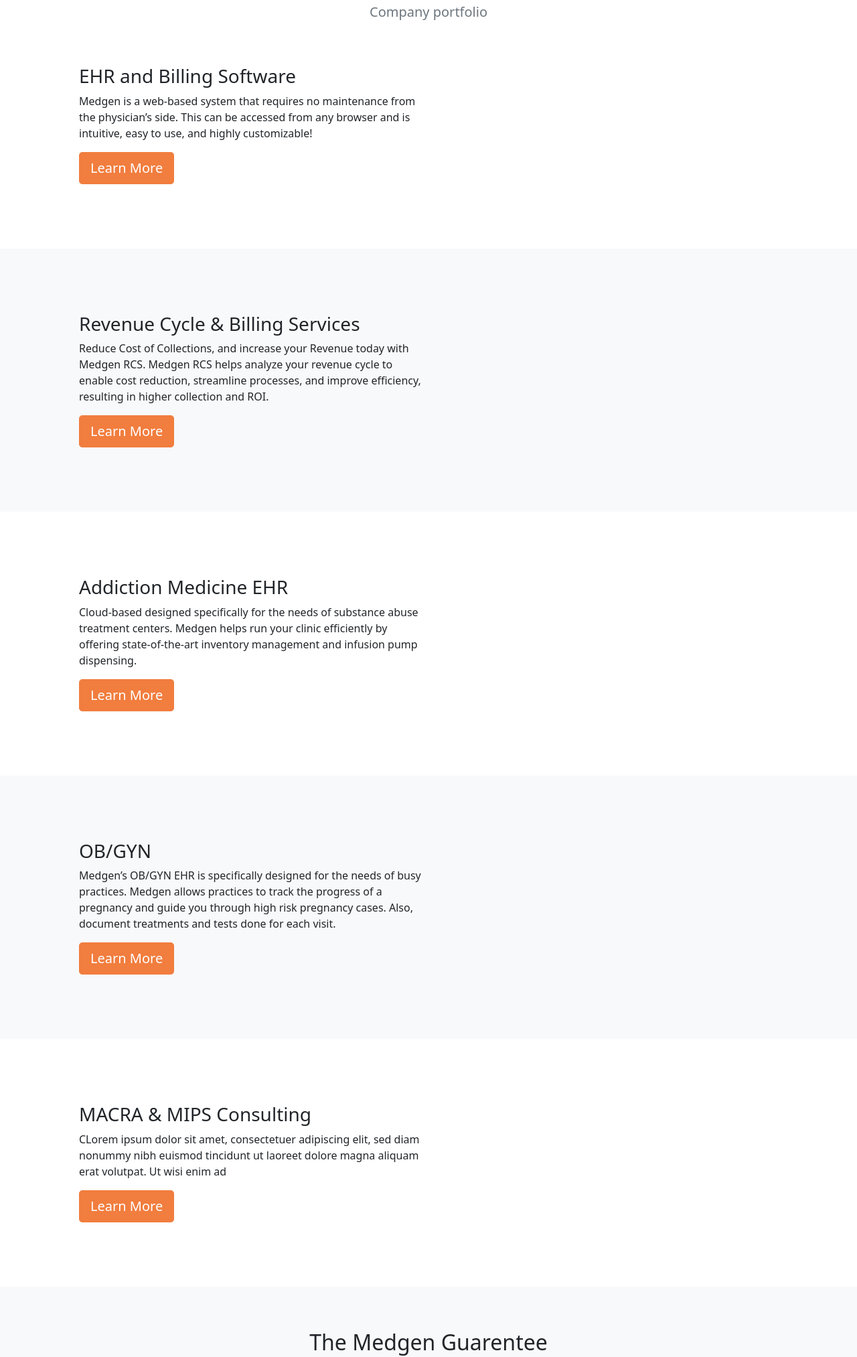
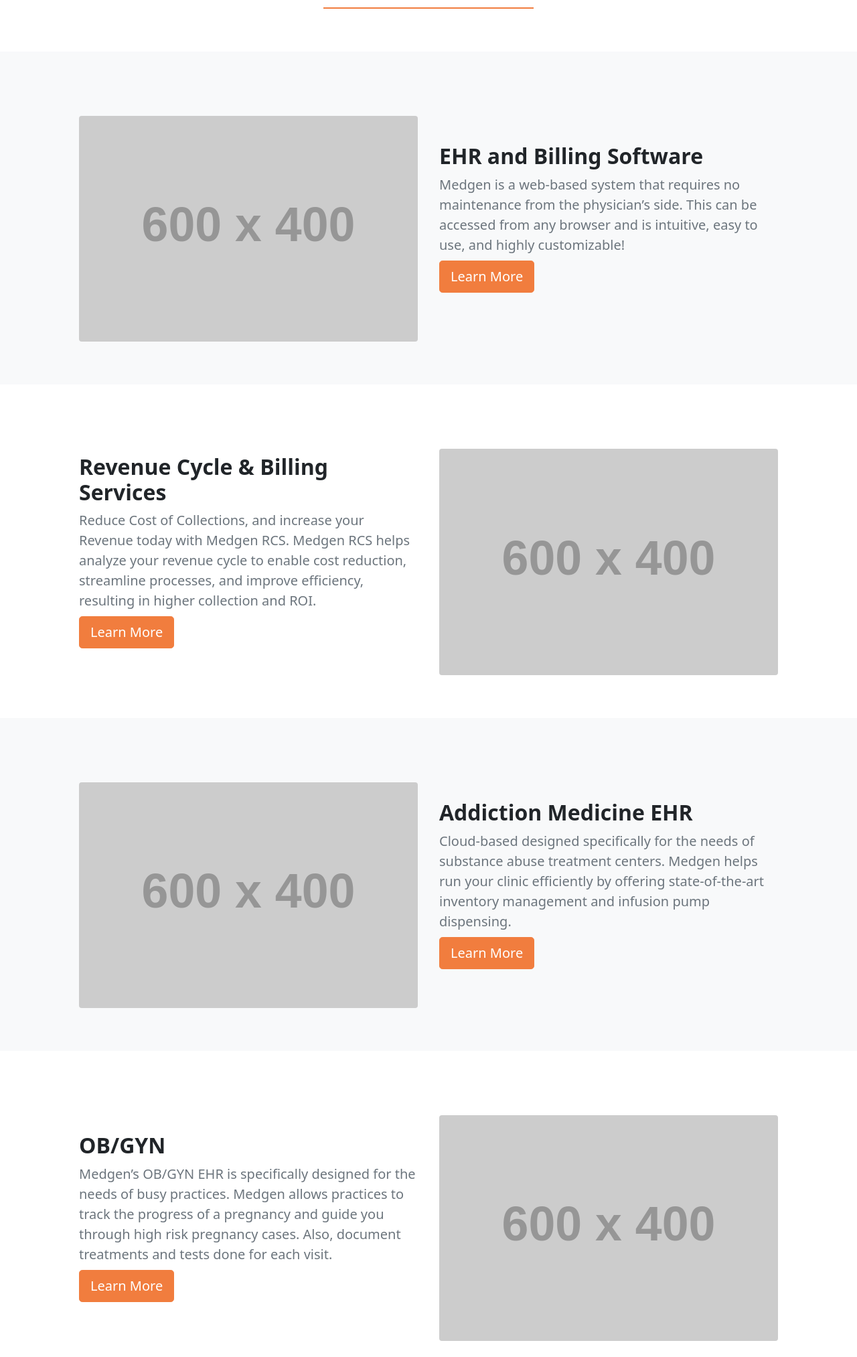
Before and after one commit to mlalehz1/startbootstrap-modern-business-gh-pages, a plain HTML site: page products.html in a window 1280 px wide. Shown: the part 173-2199 px from the top of the page at 67% size. Drawn offline with nearby package versions, Linux system fonts and the light colour scheme; placeholder pictures from the web are drawn by us.

Commit message:
button color, costs link, products alignment

```diff
--- a/products.html
+++ b/products.html
@@ -50,72 +50,82 @@
                 <div class="container px-5 my-5">
                     <div class="text-center mb-5">
                         <h1 class="fw-bolder">Top-rated Features</h1>
-                        <p class="lead fw-normal text-muted mb-0">Company portfolio</p>
+                        <hr style="border: none;">
                     </div>
-                    <div class="row gx-5">
+                </section>
+            <!-- section one-->
+            <section class="py-5 bg-light" id="scroll-target">
+                <div class="container px-5 my-5">
+                    <div class="row gx-5 align-items-center">
+                        <div class="col-lg-6"><img class="img-fluid rounded mb-5 mb-lg-0" src="https://dummyimage.com/600x400/343a40/6c757d" alt="..." /></div>
                         <div class="col-lg-6">
-                            <div class="position-relative mb-5">
-                                <h3>EHR and Billing Software</h3>
-                                <p>Medgen is a web-based system that requires no maintenance from the physician’s side. This can be accessed from any browser and is intuitive, easy to use, and highly customizable!</p>
-                                <a class="btn btn-lg btn-primary" href="#!">Learn More</a>
+                            <h2 class="fw-bolder">EHR and Billing Software</h2>
+                            <p class="lead fw-normal text-muted mb-0">Medgen is a web-based system that requires no maintenance from the physician’s side. This can be accessed from any browser and is intuitive, easy to use, and highly customizable!</p>
+                             <a class="btn btn-lg btn-primary" href="ehr.html">Learn More</a>
+                        </div>
                     </div>
                 </div>
             </section>
-                <section class="py-5 bg-light">
+            <!-- section two-->
+            <section class="py-5">
                 <div class="container px-5 my-5">
-                        <div class="row gx-5">
+                    <div class="row gx-5 align-items-center">
+                        <div class="col-lg-6 order-first order-lg-last"><img class="img-fluid rounded mb-5 mb-lg-0" src="https://dummyimage.com/600x400/343a40/6c757d" alt="..." /></div>
                         <div class="col-lg-6">
-                            <div class="position-relative mb-5">
-                                <h3>Revenue Cycle & Billing Services</h3>
-                                <p>Reduce Cost of Collections, and increase your Revenue today with Medgen RCS. Medgen RCS helps analyze your revenue cycle to enable cost reduction, streamline processes, and improve efficiency, resulting in higher collection and ROI. </p>
+                            <h2 class="fw-bolder">Revenue Cycle & Billing Services</h2>
+                            <p class="lead fw-normal text-muted mb-0">Reduce Cost of Collections, and increase your Revenue today with Medgen RCS. Medgen RCS helps analyze your revenue cycle to enable cost reduction, streamline processes, and improve efficiency, resulting in higher collection and ROI.</p>
+                            <a class="btn btn-lg btn-primary" href="RCS.html">Learn More</a>
+                        </div>
+                    </div>
+                </div>
+            </section>
+            <!-- section three-->
+            <section class="py-5 bg-light" id="scroll-target">
+                <div class="container px-5 my-5">
+                    <div class="row gx-5 align-items-center">
+                        <div class="col-lg-6"><img class="img-fluid rounded mb-5 mb-lg-0" src="https://dummyimage.com/600x400/343a40/6c757d" alt="..." /></div>
+                        <div class="col-lg-6">
+                            <h2 class="fw-bolder">Addiction Medicine EHR</h2>
+                            <p class="lead fw-normal text-muted mb-0">Cloud-based designed specifically for the needs of substance abuse treatment centers. Medgen helps run your clinic efficiently by offering state-of-the-art inventory management and infusion pump dispensing.</p>
                              <a class="btn btn-lg btn-primary" href="#!">Learn More</a>
                         </div>
                     </div>
                 </div>
             </section>
+            <!-- section four-->
             <section class="py-5">
                 <div class="container px-5 my-5">
-                <div class="row gx-5">
+                    <div class="row gx-5 align-items-center">
+                        <div class="col-lg-6 order-first order-lg-last"><img class="img-fluid rounded mb-5 mb-lg-0" src="https://dummyimage.com/600x400/343a40/6c757d" alt="..." /></div>
                         <div class="col-lg-6">
-                            <div class="position-relative mb-5">
-                                <h3>Addiction Medicine EHR</h3>
-                                <p>Cloud-based designed specifically for the needs of substance abuse treatment centers. Medgen helps run your clinic efficiently by offering state-of-the-art inventory management and infusion pump dispensing.</p>
+                            <h2 class="fw-bolder">OB/GYN</h2>
+                            <p class="lead fw-normal text-muted mb-0">Medgen’s OB/GYN EHR is specifically designed for the needs of busy practices. Medgen allows practices to track the progress of a pregnancy and guide you through high risk pregnancy cases. Also, document treatments and tests done for each visit.</p>
                             <a class="btn btn-lg btn-primary" href="#!">Learn More</a>
                         </div>
                     </div>
                 </div>
             </section>
-                <section class="py-5 bg-light">
+            <!-- section five-->
+            <section class="py-5 bg-light" id="scroll-target">
                 <div class="container px-5 my-5">
-                        <div class="row gx-5">
+                    <div class="row gx-5 align-items-center">
+                        <div class="col-lg-6"><img class="img-fluid rounded mb-5 mb-lg-0" src="https://dummyimage.com/600x400/343a40/6c757d" alt="..." /></div>
                         <div class="col-lg-6">
-                            <div class="position-relative mb-5">
-                                <h3>OB/GYN</h3>
-                                <p>Medgen’s OB/GYN EHR is specifically designed for the needs of busy practices. Medgen allows practices to track the progress of a pregnancy and guide you through high risk pregnancy cases. Also, document treatments and tests done for each visit.</p>
+                            <h2 class="fw-bolder">MACRA & MIPS Consulting</h2>
+                            <p class="lead fw-normal text-muted mb-0">Lorem ipsum dolor sit amet, consectetuer adipiscing elit, sed diam nonummy nibh euismod tincidunt ut laoreet dolore magna aliquam erat volutpat. Ut wisi enim ad.</p>
                              <a class="btn btn-lg btn-primary" href="#!">Learn More</a>
                         </div>
                     </div>
                 </div>
             </section>
-                <section class="py-5">
-                <div class="container px-5 my-5">
-                <div class="row gx-5">
-                        <div class="col-lg-6">
-                            <div class="position-relative mb-5">
-                                <h3>MACRA & MIPS Consulting</h3>
-                                <p>CLorem ipsum dolor sit amet, consectetuer adipiscing elit, sed diam nonummy nibh euismod tincidunt ut laoreet dolore magna aliquam erat volutpat. Ut wisi enim ad </p>
-                                <a class="btn btn-lg btn-primary" href="#!">Learn More</a>
-                            </div>
-                        </div>
-                    </div>
-                </section>
-
-                <div class="py-5 bg-light">
+            <!-- Guarentee -->
+            <div class="py-5">
             <div class="container px-5 my-5">
                 <div class="row gx-5 justify-content-center">
                     <div class="col-lg-10 col-xl-7">
                         <div class="text-center">
                             <h2>The Medgen Guarentee</h2>
+                            <hr style="border: none;">
                             </div>
                         <div class="text-left">
                             <p>We guarantee satisfaction with the new workflow design when using Medgen and consulting recommendations.</p>
```
Also changed, not shown: index.html (+10 -3 lines), css/styles.css. Lines whose indentation alone changed are shown as unchanged.
